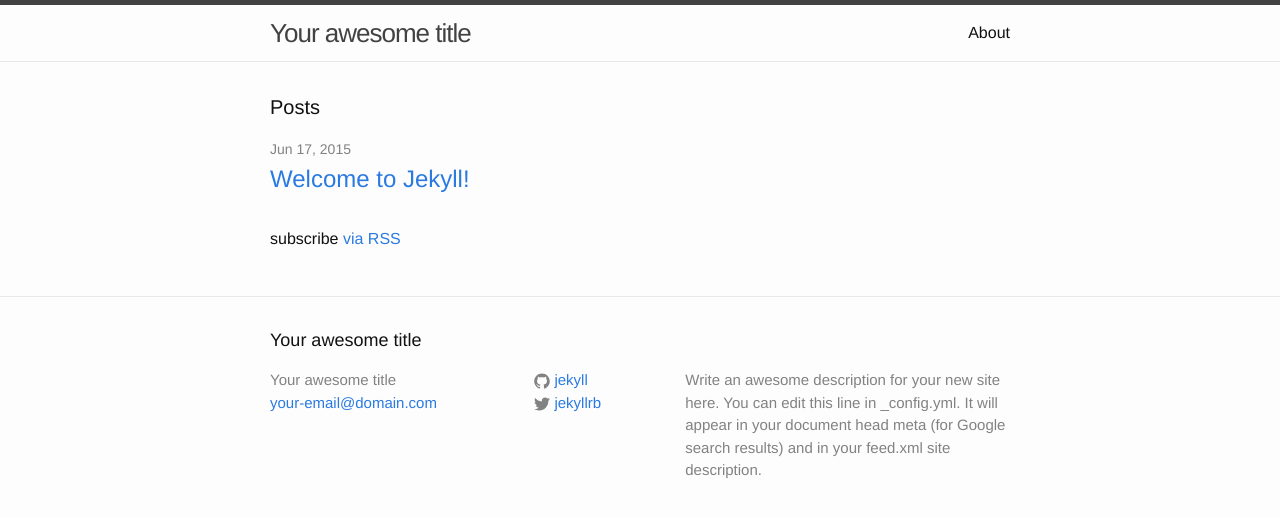
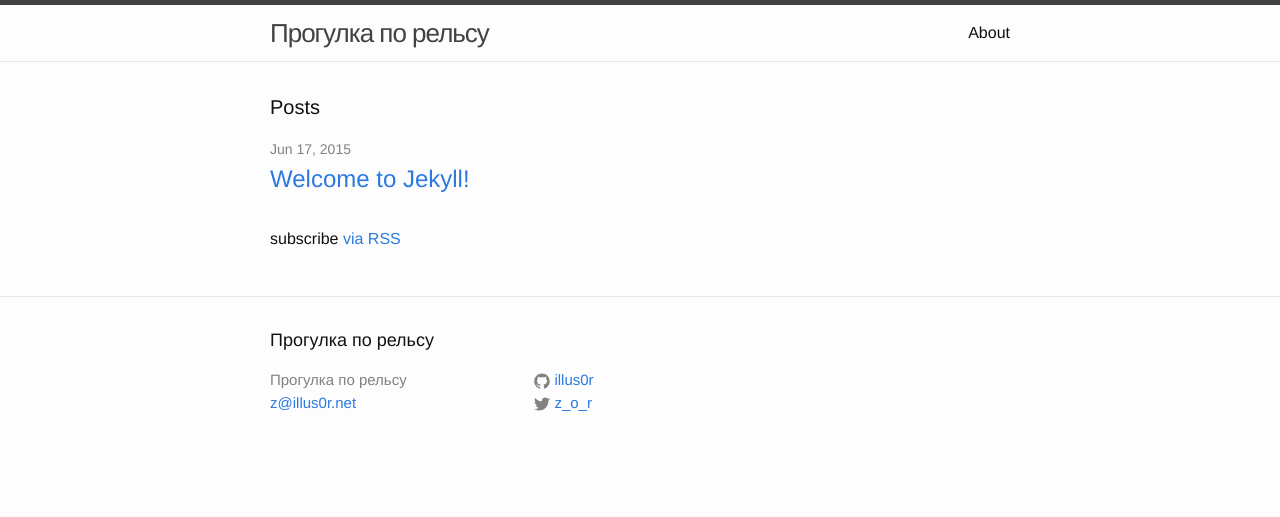
Before and after one commit to illus0r/dianov.org, a Jekyll site: the page built from index.html, in a window 1280 px wide. Shown: the top 517 px of the page. Built offline with Jekyll 4.4.1, drawn with Linux system fonts in a browser that asks for light colours.

Commit message:
настройки поменял немного

```diff
--- a/_config.yml
+++ b/_config.yml
@@ -1,14 +1,10 @@
 # Site settings
-title: Your awesome title
-email: your-email@domain.com
-description: > # this means to ignore newlines until "baseurl:"
-  Write an awesome description for your new site here. You can edit this
-  line in _config.yml. It will appear in your document head meta (for
-  Google search results) and in your feed.xml site description.
+title: Прогулка по рельсу
+email: z@illus0r.net
 baseurl: /dianov.org # the subpath of your site, e.g. /blog/
 url: http://illus0r.github.io/dianov.org # the base hostname & protocol for your site
-twitter_username: jekyllrb
-github_username:  jekyll
+twitter_username: z_o_r
+github_username:  illus0r
 
 # Build settings
 markdown: kramdown
```
